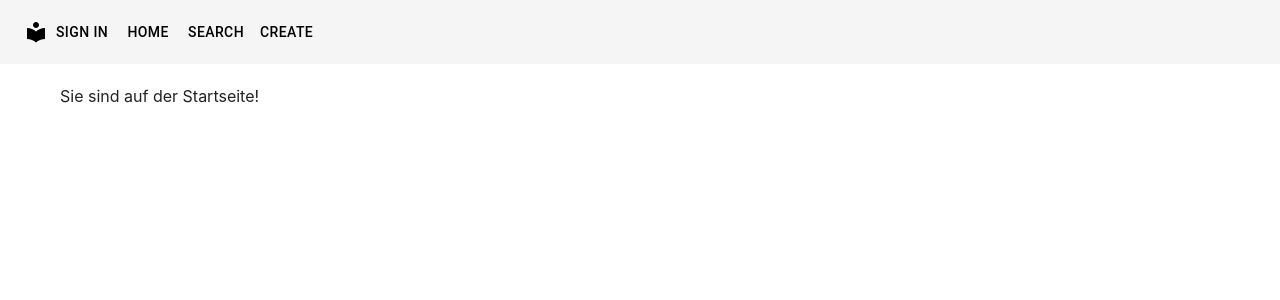
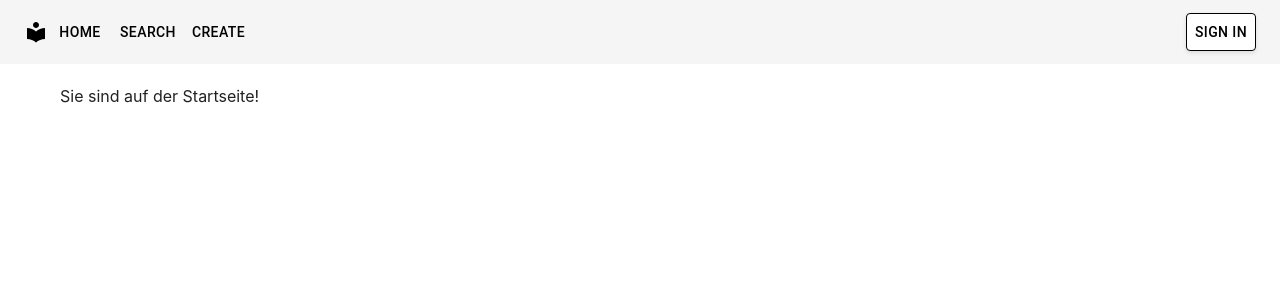
Before and after one commit to rirag12345/SWE-Abgabe-2-Gruppe-1, a React (Vite) app: page / in a window 1280 px wide. Shown: the top 300 px of the page. Built offline with nearby package versions, Linux system fonts and the light colour scheme.

Commit message:
design change "Sign in" Button

```diff
--- a/src/components/Navbar.tsx
+++ b/src/components/Navbar.tsx
@@ -1,4 +1,4 @@
-import { AppBar, Toolbar, Button } from '@mui/material';
+import { AppBar, Toolbar, Button, Box } from '@mui/material';
 import { Link } from 'react-router-dom';
 import LocalLibraryIcon from '@mui/icons-material/LocalLibrary';
 
@@ -10,10 +10,22 @@ export const Navbar = () => {
     >
       <Toolbar>
         <LocalLibraryIcon />
-        <Button color="inherit" component={Link} to="/signin">Sign In</Button>
-        <Button color="inherit" component={Link} to="/">Home</Button>
-        <Button color="inherit" component={Link} to="/search-results">Search</Button>
-        <Button color="inherit">Create</Button>
+        <Box sx={{ flexGrow: 1 }}>
+          <Button color="inherit" component={Link} to="/">Home</Button>
+          <Button color="inherit" component={Link} to="/search-results">Search</Button>
+          <Button color="inherit">Create</Button>
+        </Box>
+        <Box
+          sx={{
+            border: '1px solid #000',
+            borderRadius: '4px',
+            padding: '4px 8p6x',
+            backgroundColor: '#fff',
+            boxShadow: '0 2px 4px rgba(0, 0, 0, 0.1)',
+          }}
+        >
+          <Button color="inherit" component={Link} to="/signin">Sign In</Button>
+        </Box>
       </Toolbar>
     </AppBar>
   );
```
